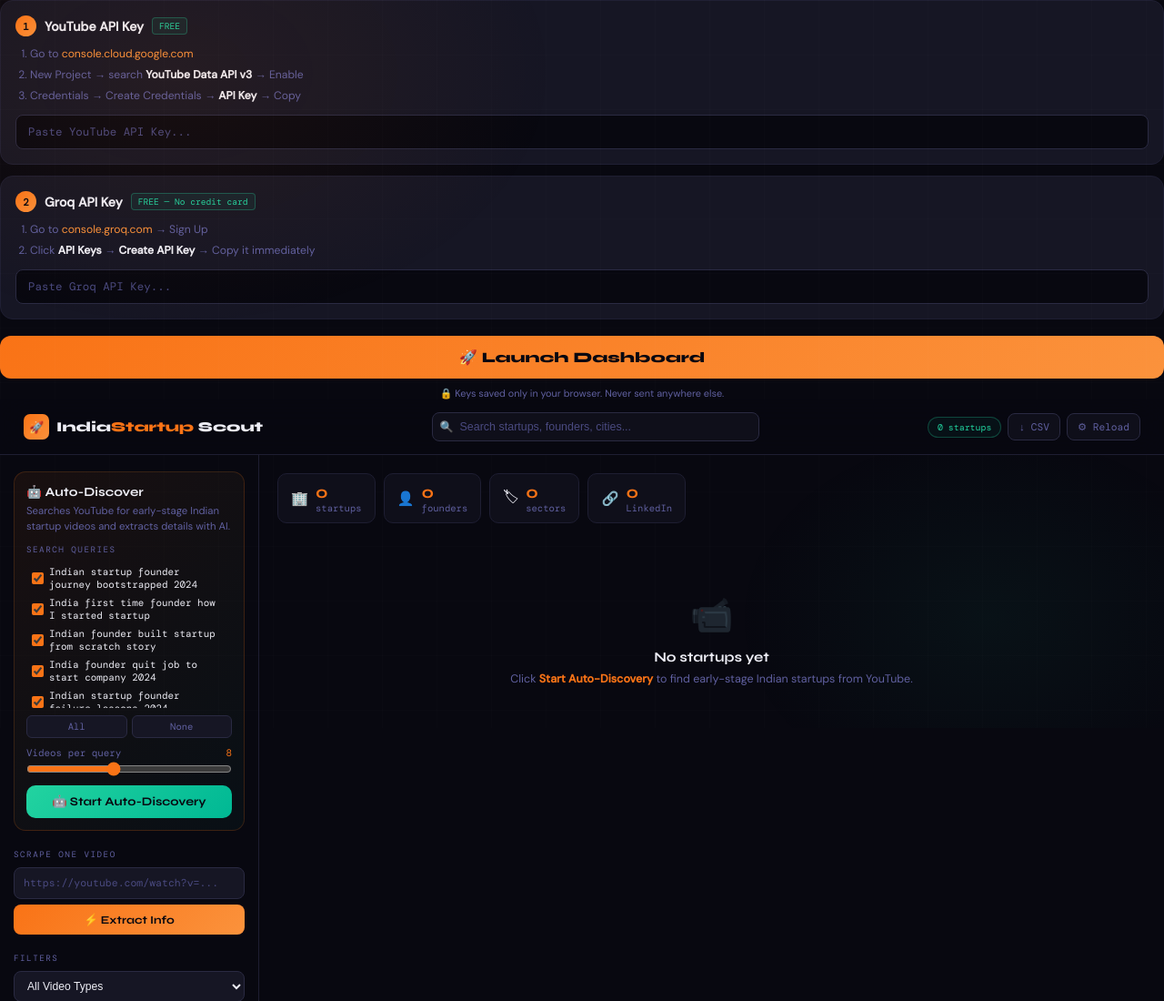
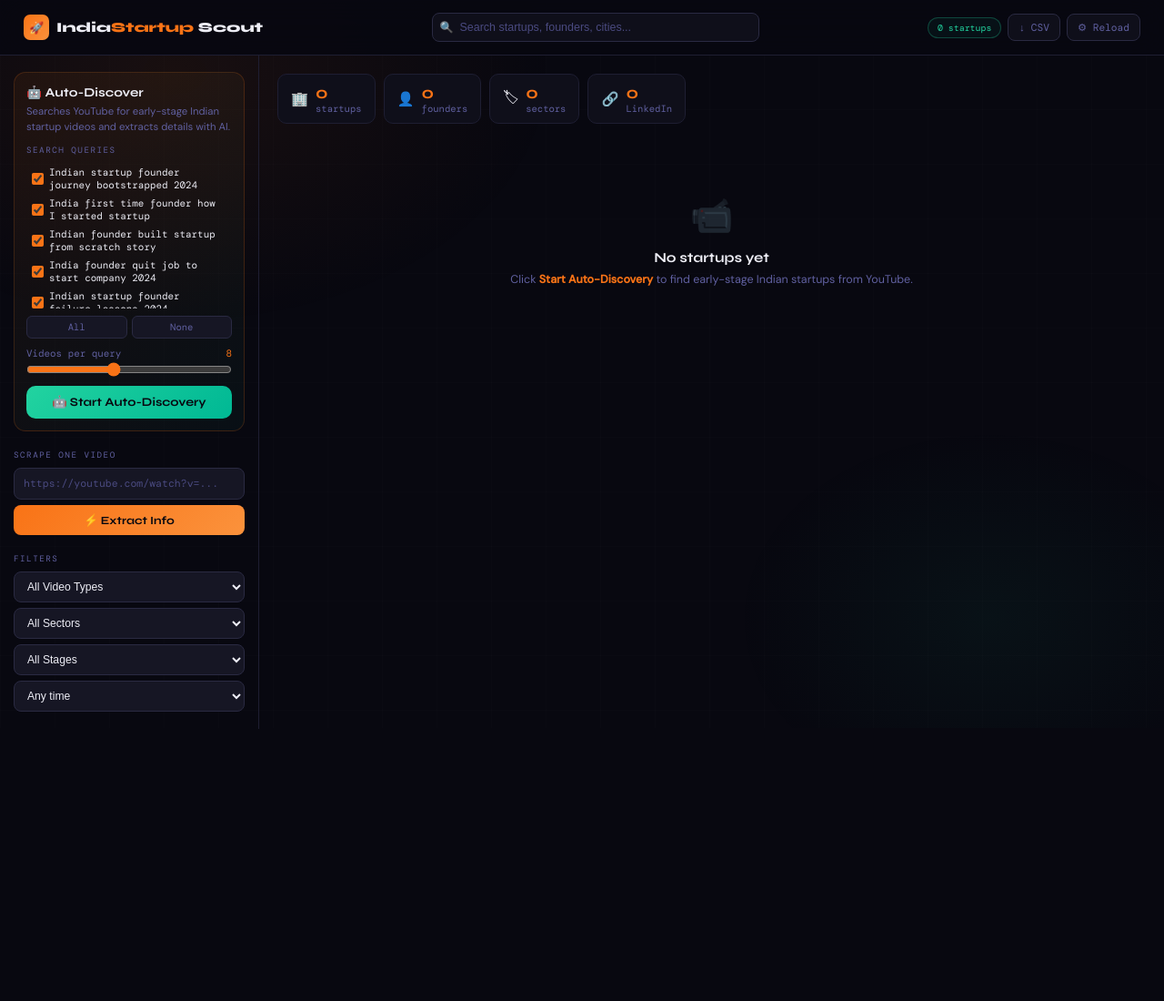
Before and after one commit to namansodhani99-afk/startup-scout, a website: page index.html in a window 1280 px wide. Shown: the top 1100 px of the page at 91% size. After the commit the page ends 801 px from the top, so only its background shows below. Drawn offline with nearby package versions, Linux system fonts and the light colour scheme.

Commit message:
Update index.html

```diff
--- a/index.html
+++ b/index.html
@@ -177,35 +177,6 @@ input[type=range]{width:100%;accent-color:var(--acc);margin-bottom:10px;cursor:p
 <div class="glow"></div>
 <div class="grid"></div>
 
-  <div class="s-step">
-    <div class="s-step-h"><div class="s-num">1</div><div class="s-step-title">YouTube API Key</div><span class="s-badge">FREE</span></div>
-    <div class="s-step-body">
-      <ol>
-        <li>Go to <a href="https://console.cloud.google.com" target="_blank">console.cloud.google.com</a></li>
-        <li>New Project &rarr; search <b>YouTube Data API v3</b> &rarr; Enable</li>
-        <li>Credentials &rarr; Create Credentials &rarr; <b>API Key</b> &rarr; Copy</li>
-      </ol>
-    </div>
-    <input class="s-inp" id="ytKey" type="password" placeholder="Paste YouTube API Key..." />
-  </div>
-
-  <div class="s-step">
-    <div class="s-step-h"><div class="s-num">2</div><div class="s-step-title">Groq API Key</div><span class="s-badge">FREE &mdash; No credit card</span></div>
-    <div class="s-step-body">
-      <ol>
-        <li>Go to <a href="https://console.groq.com" target="_blank">console.groq.com</a> &rarr; Sign Up</li>
-        <li>Click <b>API Keys</b> &rarr; <b>Create API Key</b> &rarr; Copy it immediately</li>
-      </ol>
-    </div>
-    <input class="s-inp" id="groqKey" type="password" placeholder="Paste Groq API Key..." />
-  </div>
-
-  <button class="s-launch" onclick="launch()">&#128640; Launch Dashboard</button>
-  <div class="s-privacy">&#128274; Keys saved only in your browser. Never sent anywhere else.</div>
-</div>
-</div>
-
-<!-- MAIN APP -->
 <div id="app" style="display:block">
   <header>
     <div class="logo"><div class="logo-i">&#128640;</div><div class="logo-t">India<span>Startup</span> Scout</div></div>
```
